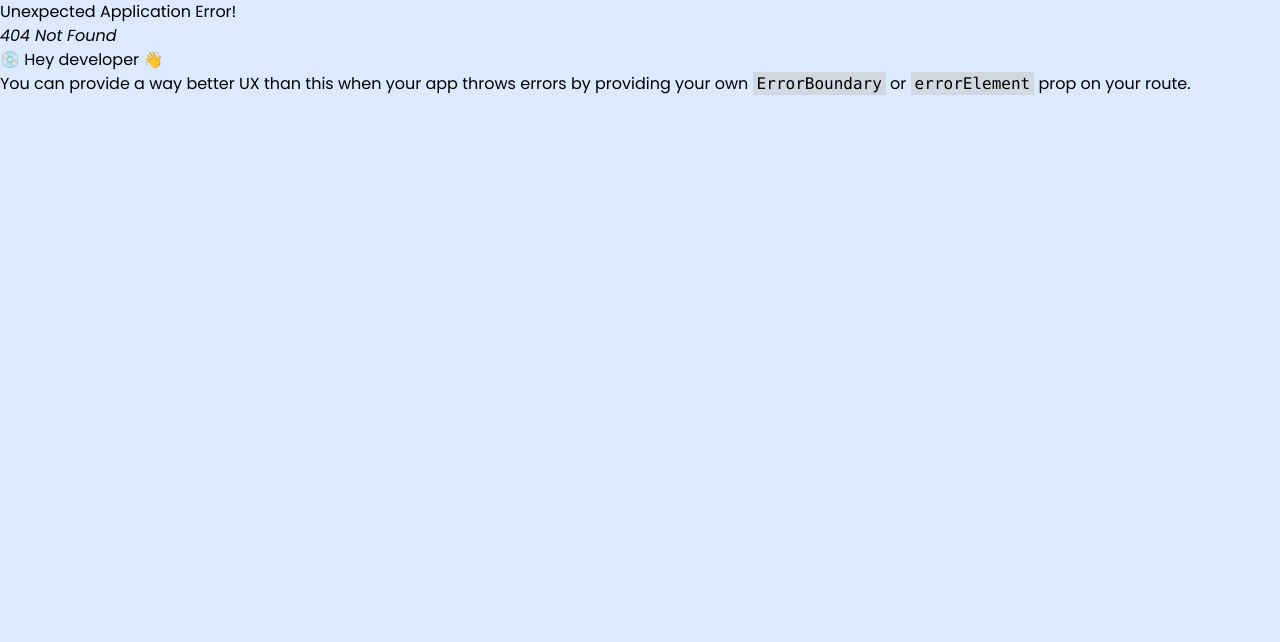
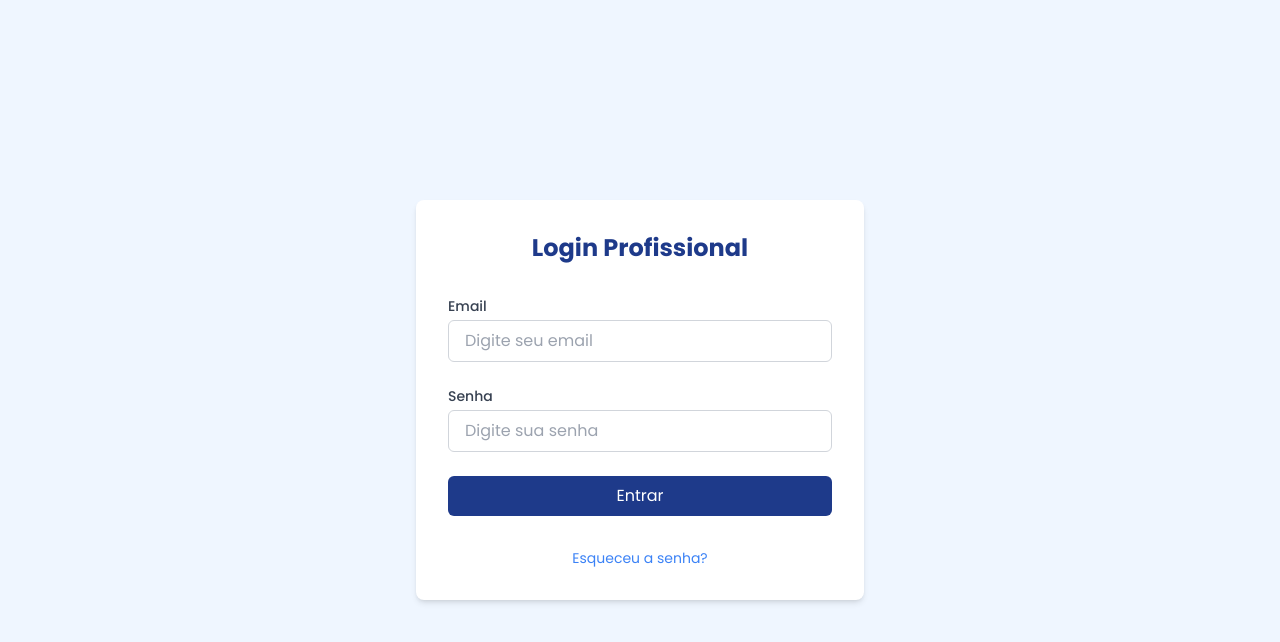
Before and after one commit to PedrooMURILO/agendamente-front-project, a React (Vite) app: page /loginprofessional in a window 1280 px wide. Before the commit this address had no page. Shown: the top 642 px of the page. Built offline with nearby package versions, Linux system fonts and the light colour scheme.

Commit message:
login professional created

```diff
--- /dev/null
+++ b/src/components/loginprofessionall/LoginProfessional.jsx
@@ -0,0 +1,90 @@
+import React, { useState } from "react";
+
+const LoginProfessional = () => {
+  const [email, setEmail] = useState("");
+  const [password, setPassword] = useState("");
+  const [error, setError] = useState("");
+
+  const handleSubmit = (e) => {
+    e.preventDefault();
+
+    if (!email || !password) {
+      setError("Por favor, preencha todos os campos.");
+      return;
+    }
+
+    // Aqui você pode adicionar a lógica de login, como enviar os dados para o backend
+    console.log("Login do profissional:", { email, password });
+
+    // Limpar campos após envio
+    setEmail("");
+    setPassword("");
+    setError("");
+  };
+
+  return (
+    <div className="flex justify-center items-center h-screen bg-blue-50">
+      <div className="w-full max-w-md p-8 space-y-8 bg-white rounded-lg shadow-md">
+        <h2 className="text-center text-2xl font-bold text-blue-900">Login Profissional</h2>
+
+        {/* Exibir mensagem de erro, se houver */}
+        {error && <div className="text-red-500 text-sm text-center">{error}</div>}
+
+        <form onSubmit={handleSubmit} className="space-y-6">
+          {/* Campo Email */}
+          <div>
+            <label htmlFor="email" className="block text-sm font-medium text-gray-700">
+              Email
+            </label>
+            <input
+              type="email"
+              id="email"
+              value={email}
+              onChange={(e) => setEmail(e.target.value)}
+              required
+              className="w-full mt-1 px-4 py-2 border border-gray-300 rounded-md focus:outline-none focus:ring-2 focus:ring-blue-500"
+              placeholder="Digite seu email"
+            />
+          </div>
+
+          {/* Campo Senha */}
+          <div>
+            <label htmlFor="password" className="block text-sm font-medium text-gray-700">
+              Senha
+            </label>
+            <input
+              type="password"
+              id="password"
+              value={password}
+              onChange={(e) => setPassword(e.target.value)}
+              required
+              className="w-full mt-1 px-4 py-2 border border-gray-300 rounded-md focus:outline-none focus:ring-2 focus:ring-blue-500"
+              placeholder="Digite sua senha"
+            />
+          </div>
+
+          {/* Botão de Login */}
+          <div>
+            <button
+              type="submit"
+              className="w-full py-2 bg-blue-900 text-white rounded-md hover:bg-blue-950 focus:outline-none focus:ring-2 focus:ring-blue-500"
+            >
+              Entrar
+            </button>
+          </div>
+        </form>
+
+        <div className="text-center">
+
+          <p className="text-sm text-blue-500">
+            <a href="/forgot-password" className="hover:underline">
+              Esqueceu a senha?
+            </a>
+          </p>
+        </div>
+      </div>
+    </div>
+  );
+};
+
+export default LoginProfessional;
--- a/src/components/redirectlogin/RedirectLogin.jsx
+++ b/src/components/redirectlogin/RedirectLogin.jsx
@@ -4,18 +4,16 @@ function RedirectLogin() {
       <div className="w-full max-w-md p-8 space-y-8 bg-white rounded-lg shadow-md">
         <h2 className="text-center text-2xl font-bold text-blue-900">Login</h2>
         <p className="text-center text-sm text-gray-600">
-          Não possui conta?{' '}
+          Não possui cadastro?{' '}
           <a href="/registerprofessional" className="text-blue-500 hover:underline">
             Crie agora
           </a>
         </p>
 
         <div className="space-y-4">
-          <a href="/login/paciente" className="block w-full py-2 text-center text-white bg-blue-900 rounded-md hover:bg-blue-950 focus:outline-none focus:ring-2 focus:ring-blue-500">
-            Login como Paciente
-          </a>
+
           <a href="/login/profissional" className="block w-full py-2 text-center text-white bg-green-600 rounded-md hover:bg-green-700 focus:outline-none focus:ring-2 focus:ring-green-500">
-            Login como Profissional
+            Acesse
           </a>
         </div>
 
--- a/src/main.jsx
+++ b/src/main.jsx
@@ -5,8 +5,8 @@ import App from "./App.jsx";
 import "./index.css";
 import RedirectLogin from "./components/redirectlogin/RedirectLogin.jsx";
 import RegisterProfessional from "./components/registerprofessional/RegisterProfessional.jsx";
-
 import RegisterPatient from "./components/registerpatient/RegisterPatient.jsx";
+import LoginProfessional from "./components/loginprofessionall/LoginProfessional.jsx";
 
 // Definindo as rotas
 const router = createBrowserRouter([
@@ -26,6 +26,10 @@ const router = createBrowserRouter([
     path: "/registerpatient",
     element: <RegisterPatient />,
   },
+  {
+    path: "/loginprofessional",
+    element: <LoginProfessional/>,
+  },
 
 
 ]);
```
